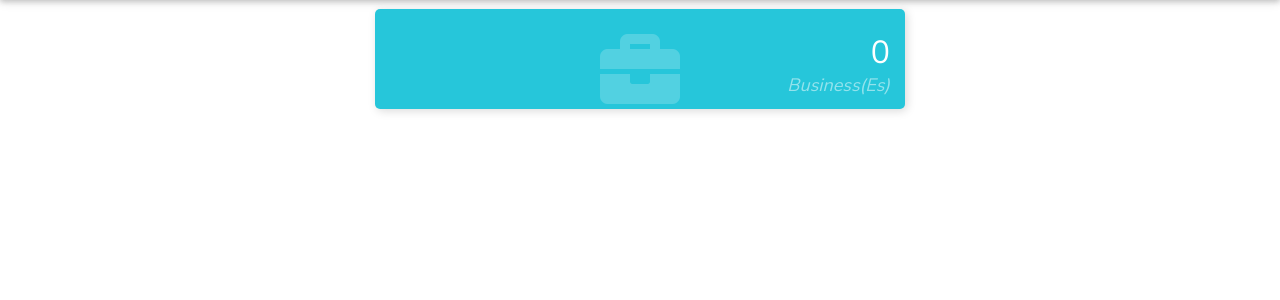
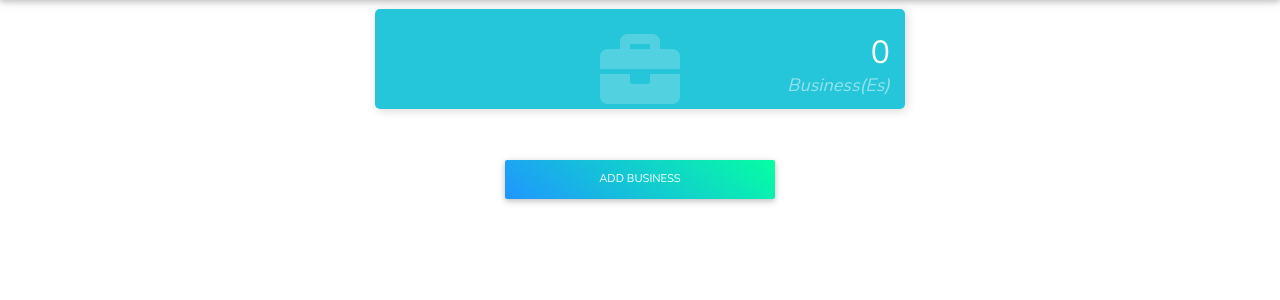
Before and after one commit to D-Kamunya/hood_watch, a Django app: template hood/templates/hood_businesses.html in a window 1280 px wide. Shown: the part 69-369 px from the top of the page. Run offline with Django 3.2, Linux system fonts and the light colour scheme; the template is opened without the code that fills it: values that come from a table or form of the project are taken from there, others are empty; some libraries are stand-ins or nearby versions.

Commit message:
Create hood business form

```diff
--- /dev/null
+++ b/hood/forms.py
@@ -0,0 +1,17 @@
+from django import forms
+from django.contrib.auth.models import User
+from .models import Business
+from pyuploadcare.dj.forms import ImageField
+
+
+class BusinessForm(forms.ModelForm):
+    bs_photo = ImageField(label='')
+    widgets = {
+          "bs_name":forms.TextInput(attrs={"class":"form-control mb-4"}),
+          "bs_description":forms.Textarea(attrs={'cols': 110, 'rows': 15,"class":"form-control mb-4"}),
+          "bs_email":forms.TextInput(attrs={"class":"form-control mb-4"}),
+      }
+
+    class Meta:
+        model = Business
+        fields = ('bs_name','bs_description','bs_email', 'bs_photo')
--- a/hood/templates/hood_businesses.html
+++ b/hood/templates/hood_businesses.html
@@ -1,5 +1,9 @@
 {%extends 'base.html'%}
 {%load static%}
+{% load bootstrap3 %}
+{%block title%}
+{{form.media }}
+{%endblock%}
 {%block styles%}
 {{block.super}}
 <link rel="stylesheet" href="{% static 'css/bs.css' %}">
@@ -38,6 +42,40 @@
     {%endfor%}
   </div>
 
+  <div class="row text-center">
+    <div class="col-6 mx-auto">
+      <button style="width: 50%;" data-toggle="modal" data-target="#addbsModal" class="btn btn-md aqua-gradient">Add Business</button>
+    </div>
+  </div>
+
+  <div class="modal fade" id="addbsModal" tabindex="-1" role="dialog" aria-labelledby="addbsLabel" aria-hidden="true">
+    <div class="modal-dialog" role="document">
+      <div class="modal-content">
+        <div class="modal-header ">
+          <h5 class="modal-title text-center" id="exampleModalLabel">Add Business</h5>
+          <button type="button" class="close" data-dismiss="modal" aria-label="Close">
+            <span aria-hidden="true">&times;</span>
+          </button>
+        </div>
+        <div class="modal-body">
+          <form  action="" method="post" enctype="multipart/form-data">
+            {%csrf_token%}
+
+            {% bootstrap_form form%}
+            <div class="text-center">
+              <input type="submit" class=" btn btn-success btn-lg" value="ADD">
+            </div>
+
+          </form>
+        </div>
+        <div class="modal-footer">
+          <button type="button" class="btn btn-secondary" data-dismiss="modal">Close</button>
+        </div>
+      </div>
+    </div>
+  </div>
+
+
 
 </div>
 
```
Also changed, not shown: hood/views.py (+16 -0 lines).
